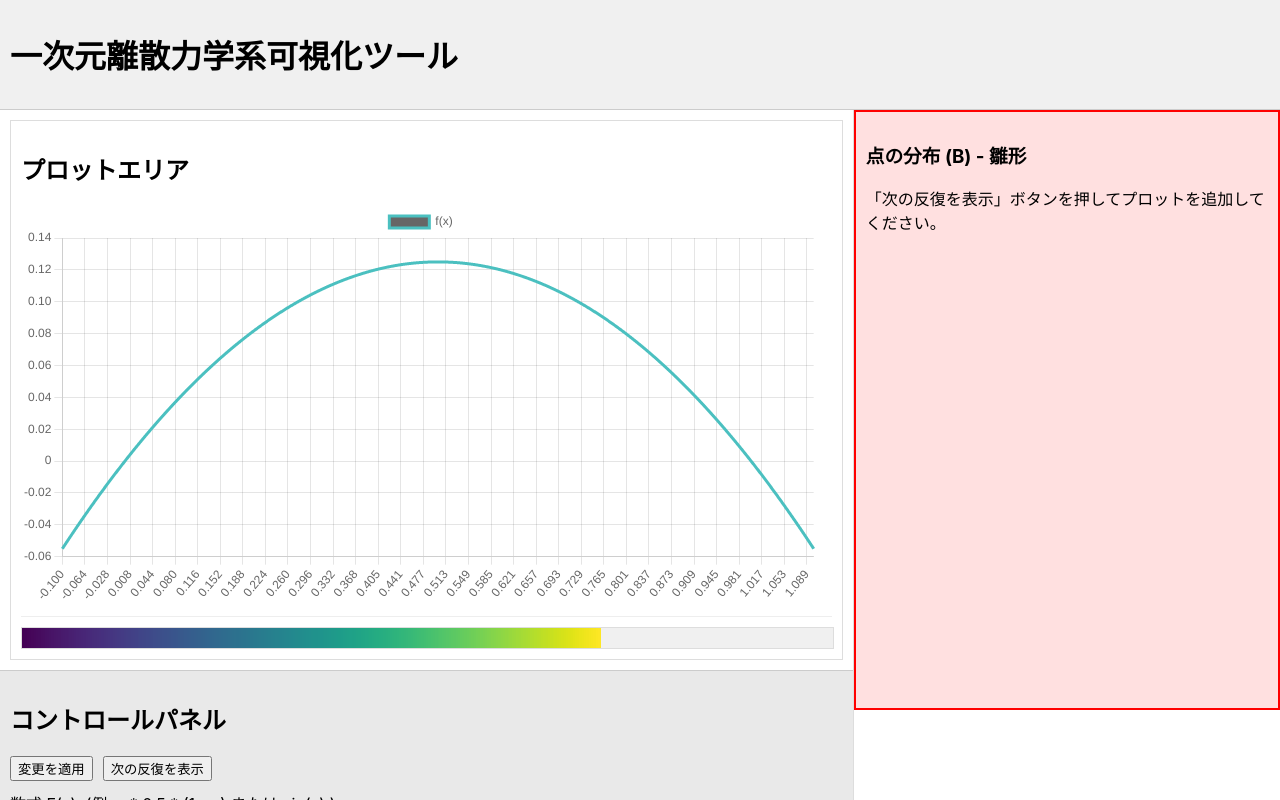
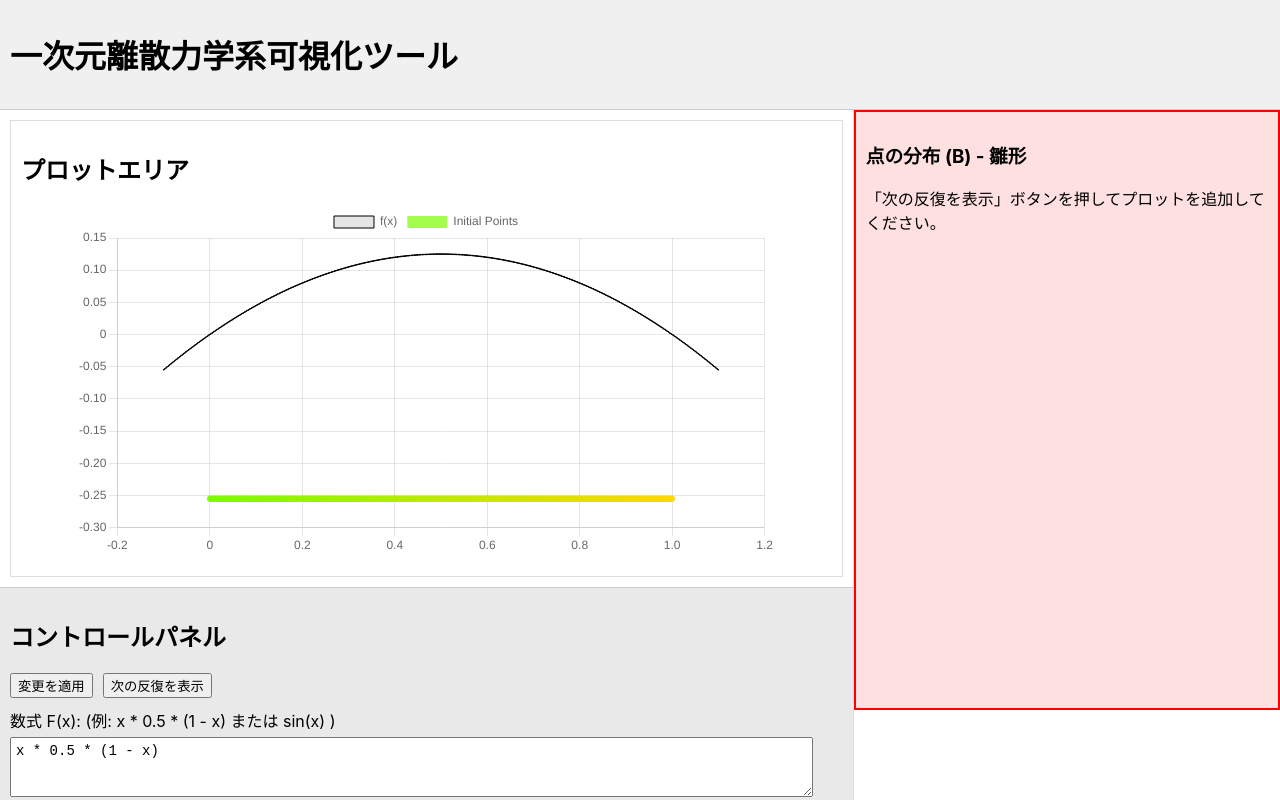
Before and after one commit to Terbium234/Dynamics1D, a React (Create React App) app: page / in a window 1280 px wide. Both pictures are taken after a click on the button "変更を適用". Shown: the top 800 px of the page. Built offline with nearby package versions, Linux system fonts and the light colour scheme.

Commit message:
gradation distribution done

```diff
--- a/src/components/PlotArea.js
+++ b/src/components/PlotArea.js
@@ -1,5 +1,5 @@
 // client/src/components/PlotArea.js
-import React, { useEffect, useState } from 'react';
+import React, { useEffect, useState, useMemo } from 'react'; // useMemo をインポート
 import { format } from 'mathjs'; // math.jsのformat関数をインポート
 import { Line } from 'react-chartjs-2';
 import * as d3 from 'd3'; // ← ここでD3.jsライブラリ全体を 'd3' という名前でインポートしています
@@ -13,6 +13,7 @@ import {
   Title,
   Tooltip,
   Legend,
+  // Filler プラグインは、線の下を塗りつぶす場合に必要ですが、今回は散布図なので直接は不要です。
 } from 'chart.js';
 
 ChartJS.register(
@@ -29,28 +30,34 @@ function PlotArea({ pointsData, parsedFunction, left, right, N_points }) { // N_
   // 表示する点のインデックス (0, 1, 2)
   const pointIndicesToShow = [0, 1, 2];
   const pointsToDisplay = pointsData.filter((_, index) => pointIndicesToShow.includes(index));
+  const SCATTER_PLOT_Y_OFFSET = 0.1; // f(x)の最小値からのオフセット量の基準
+  const MIN_SCATTER_Y_OFFSET_VALUE = 0.2; // 散布図のYオフセットの最小絶対値
 
-  const [chartData, setChartData] = useState(null);
+  // Stateの定義
+  const [fxData, setFxData] = useState(null);
+  // 散布図のプロットデータ
+  const [scatterPlotData, setScatterPlotData] = useState(null);
+  // カラーパレット
+  const [colorPalette, setColorPalette] = useState([]);
 
+  // カラーパレットの計算
   useEffect(() => {
     if (parsedFunction && typeof left === 'number' && typeof right === 'number' && left <= right) {
-    //   const l = right - left;
-    //   const domainMin = left - (l === 0 ? 0.1 : l / 10);
-    //   const domainMax = right + (l === 0 ? 0.1 : l / 10);
-    //   const numberOfSamplePoints = 1000; // グラフの滑らかさ。必要に応じて調整
-    //   const step = (domainMax - domainMin) / (numberOfSamplePoints > 1 ? numberOfSamplePoints - 1 : 1);
-
       const l = right - left;
-      const domainMin = left - l / 10;
-      const domainMax = right + l / 10;
+      // left === right の場合に domainMin と domainMax が同じ値にならないように調整
+      const domainOffset = l === 0 ? 0.1 : l / 10;
+      const domainMin = left - domainOffset;
+      const domainMax = right + domainOffset;
       const numberOfSamplePoints = 1000; // グラフの滑らかさ。必要に応じて調整
-      const step = (domainMax - domainMin) / (numberOfSamplePoints - 1);
+      // numberOfSamplePoints が1以下の場合の0除算を避ける
+      const step = numberOfSamplePoints > 1 ? (domainMax - domainMin) / (numberOfSamplePoints - 1) : 0;
 
 
       const labels = [];
       const dataPoints = [];
-      const pointBackgroundColors = [];
-      const pointRadii = [];
+      // f(x)のグラフの点に関するスタイルは、データセットオブジェクト内で直接指定するため、これらの配列は不要になります。
+      // const pointBackgroundColors = [];
+      // const pointRadii = [];
 
       for (let i = 0; i < numberOfSamplePoints; i++) {
         const x = domainMin + i * step;
@@ -60,82 +67,169 @@ function PlotArea({ pointsData, parsedFunction, left, right, N_points }) { // N_
           // InfinityやNaNはグラフ描画に適さないためnullにするかフィルタリング
           if (typeof y === 'number' && isFinite(y)) {
             dataPoints.push(y);
-            // 原点に近い点を強調 (例: xとyがほぼ0)
-            // if (Math.abs(x) < step / 2 && Math.abs(y) < (step * 5)) { // yの許容範囲は調整が必要
-            //   pointBackgroundColors.push('black'); // 強調色を黒に変更
-            //   pointRadii.push(5);
-            // } else {
-            //   pointBackgroundColors.push('rgba(75, 192, 192, 0.5)'); // 通常の点の色を少し薄く
-            //   pointRadii.push(2); // 通常の点の半径
-            // }
           } else {
             dataPoints.push(null); // 無効な値はグラフ上で途切れさせる
-            pointBackgroundColors.push('rgb(75, 192, 192)');
-            pointRadii.push(2);
           }
         } catch (error) {
           console.error(`Error evaluating function at x=${x}:`, error);
           dataPoints.push(null);
-          pointBackgroundColors.push('rgb(75, 192, 192)');
-          pointRadii.push(2);
         }
       }
 
-      setChartData({
+      setFxData({
         labels,
         datasets: [
           {
             label: 'f(x)',
             data: dataPoints,
-            borderColor: 'rgb(75, 192, 192)',
-            backgroundColor: pointBackgroundColors, // 点の色
+            borderColor: 'rgb(0, 0, 0)', // 関数の線の色を黒に
+            backgroundColor: 'rgba(0, 0, 0, 0.1)', // 関数の線の背景色（ほぼ透明な黒）
             tension: 0.1,
-            spanGaps: true, // nullの箇所を繋がない
-            pointRadius: pointRadii, // 点の半径
+            spanGaps: true, // nullの箇所を繋がないようにする
+            borderWidth: 1, // 関数の線の太さを1ピクセルに設定
+            pointRadius: 0.3, // f(x)の線上の点を小さく表示する
+            pointHoverRadius: 3, // ホバー時の点の半径も小さめに
           },
         ],
       });
     } else {
-      setChartData(null); // 関数がない場合はグラフデータをクリア
+      setFxData(null); // 関数がない場合はf(x)データをクリア
     }
-  }, [parsedFunction, left, right]);
+  }, [parsedFunction, left, right]); // 依存配列は関数の定義域と関数自体
+
+  // left, right が変更されたときにデュオトーンの補間関数を生成
+  useEffect(() => {
+    if (typeof left === 'number' && typeof right === 'number') {
+      // グラデーションを黄緑から黄色へ変更
+      const color1 = 'lawngreen'; // 開始色 (黄緑)
+      const color2 = 'gold';      // 終了色 (黄色)
+      setColorPalette([d3.interpolate(color1, color2)]); // 配列に補間関数を格納
+    } else {
+      setColorPalette([d3.interpolate('lawngreen', 'gold')]); // デフォルトも同様に
+    }
+  }, [left, right]); // 依存配列は left と right のみ
 
   // pointsDataの時刻0の点をグラデーション表示
-  const initialPointsForDisplay = [];
-  if (pointsData && pointsData.length > 0 && typeof left === 'number' && typeof right === 'number' && left <= right) {
-    const range = right - left;
-    pointsData.forEach((point, index) => {
-      if (point.positions && point.positions.length > 0 && point.positions[0]?.time === 0) {
-        const xPos = point.positions[0].x;
-        initialPointsForDisplay.push({
-          id: point.id,
-          x: xPos,
-          // leftからrightの範囲における相対位置で色を決定
-          color: d3.interpolateViridis(range === 0 ? 0.5 : (xPos - left) / range),
-        });
+  const initialPointsForDisplay = useMemo(() => {
+    const result = [];
+    // colorPalette[0] に補間関数が格納されていることを期待
+    if (pointsData && pointsData.length > 0 && typeof left === 'number' && typeof right === 'number' && colorPalette.length > 0 && typeof colorPalette[0] === 'function') {
+      const interpolator = colorPalette[0]; // デュオトーン補間関数を取得
+      const range = right - left;
+
+      pointsData.forEach((point) => {
+        if (point.positions && point.positions.length > 0 && point.positions[0]?.time === 0) {
+          const xPos = point.positions[0].x;
+          let color;
+
+          if (range === 0) {
+            // 範囲がゼロの場合は中間色を使用
+            color = interpolator(0.5);
+            // d3.colorを使って透明度を設定
+            if (d3.color(color)) color = d3.color(color).copy({opacity: 0.7}).toString();
+          } else {
+            // x座標を [0, 1] の範囲に正規化
+            const relativePos = Math.max(0, Math.min(1, (xPos - left) / range));
+            // 正規化された値を使って補間関数から色を取得し、透明度を設定
+            color = interpolator(relativePos);
+            if (d3.color(color)) color = d3.color(color).copy({opacity: 0.7}).toString();
+          }
+          result.push({ id: point.id, x: xPos, color: color });
+        }
+      });
+    }
+    return result;
+  }, [pointsData, left, right, colorPalette]); // colorPalette (補間関数) に依存
+
+  // 散布図のデータセット生成
+  useEffect(() => {
+    // fxData とその内部データが存在し、initialPointsForDisplay も存在する場合に処理
+    if (fxData && fxData.datasets && fxData.datasets[0] && fxData.datasets[0].data && initialPointsForDisplay.length > 0) {
+      const yValues = fxData.datasets[0].data.filter(y => typeof y === 'number' && isFinite(y));
+      const minYValue = yValues.length > 0 ? Math.min(...yValues) : 0;
+      const yOffsetMagnitude = SCATTER_PLOT_Y_OFFSET * Math.max(1, Math.abs(minYValue));
+      const scatterY = minYValue - Math.max(MIN_SCATTER_Y_OFFSET_VALUE, yOffsetMagnitude);
+
+      const scatterData = initialPointsForDisplay.map(point => ({
+        x: point.x,
+        y: scatterY,
+      }));
+      const scatterColors = initialPointsForDisplay.map(point => point.color);
+
+      setScatterPlotData({ // 散布図データ専用のstateを更新
+        type: 'scatter',
+        label: 'Initial Points',
+        data: scatterData,
+        backgroundColor: scatterColors, // 計算したデュオトーン色を適用
+        pointRadius: 3, // 少し大きくして透明度の効果を見やすくする (お好みで調整)
+        pointHoverRadius: 4.5,
+        pointBorderWidth: 0, // 点の輪郭を消す
+        showLine: false,
+      });
+    } else {
+      setScatterPlotData(null); // 条件に合わない場合はクリア
+    }
+  }, [initialPointsForDisplay, fxData]); // 依存配列を整理
+
+  // Chart.jsに渡す最終的なデータ (f(x)と散布図をマージ)
+  const chartDataForRender = useMemo(() => {
+    if (!fxData) return null;
+
+    // fxData.datasets が undefined または空配列でないことを確認
+    const baseDatasets = fxData.datasets ? [...fxData.datasets] : [];
+    const finalDatasets = [...baseDatasets];
+
+    if (scatterPlotData) {
+      const existingScatterIndex = finalDatasets.findIndex(ds => ds.type === 'scatter');
+      if (existingScatterIndex !== -1) {
+        finalDatasets[existingScatterIndex] = scatterPlotData;
+      } else {
+        finalDatasets.push(scatterPlotData);
       }
-    });
+    } else {
+      // scatterPlotData が null の場合、既存の散布図データセットを削除
+      const scatterIndex = finalDatasets.findIndex(ds => ds.type === 'scatter');
+      if (scatterIndex !== -1) {
+        finalDatasets.splice(scatterIndex, 1);
+      }
+    }
+
+    return {
+      labels: fxData.labels,
+      datasets: finalDatasets,
+    };
+  }, [fxData, scatterPlotData]);
+
+  if (!chartDataForRender) {
+    return (
+      <main style={{ padding: '10px', flexGrow: 1, border: '1px solid #ddd', margin: '10px' }}>
+        <h2>プロットエリア</h2>
+        <p>データをロード中または設定が不十分です... (関数、Left, Rightを設定してください)</p>
+      </main>
+    );
   }
 
   return (
     <main style={{ padding: '10px', flexGrow: 1, border: '1px solid #ddd', margin: '10px' }}>
       <h2>プロットエリア</h2>
-      {chartData && (
-        <div style={{ minHeight: '300px', maxHeight: '400px', marginBottom: '10px', flexShrink: 0 }}> {/* グラフのコンテナサイズとマージン調整 */}
+      {chartDataForRender && ( // chartData を chartDataForRender に変更
+        <div style={{ minHeight: '300px', maxHeight: '400px', maxWidth: '700px', margin: '0 auto 10px auto', flexShrink: 0, position: 'relative' }}> {/* 幅を制限し中央寄せ */}
           {/* グラフのコンテナの幅も高さに合わせて調整するか、アスペクト比をChart.js側で設定 */}
         {/* <div style={{ width: '300px', height: '300px', marginBottom: '20px' }}> */}
           <Line
-            data={chartData}
+            data={chartDataForRender} // ここを修正
             options={{
               responsive: true,
               maintainAspectRatio: true, // 縦横比を維持しようとします
+              animation: false, // ★ パフォーマンス改善のためアニメーションを無効化
               // aspectRatio: 1, // Chart.js v3.7+ で利用可能。1で正方形に近くなる。
               scales: {
                 x: {
-                  // グラフのX軸描画範囲を明示的に設定 (left === right の場合も考慮)
+                  type: 'linear', // X軸を線形スケールに変更
                   grid: {
                     color: 'rgba(0, 0, 0, 0.1)', // 通常のグリッド線の色
                   },
+                  // labelsは不要になる (type: 'linear' のため)
                   ticks: {
                     color: '#666', // 通常の目盛りの色
                   }
@@ -149,66 +243,19 @@ function PlotArea({ pointsData, parsedFunction, left, right, N_points }) { // N_
                     color: '#666', // 通常の目盛りの色
                   }
                 }
+              },
+              plugins: {
+                legend: {
+                  display: true
+                },
+                tooltip: {
+                  enabled: true
+                }
               }
             }} />
         </div>
       )}
-      {/* <p style={{ marginTop: '20px' }}>最初の3点の位置情報:</p>
-      {pointsToDisplay.length > 0 ? (
-        <ul style={{ listStyleType: 'none', paddingLeft: 0 }}>
-          {pointsToDisplay.map(point => (
-            <li key={point.id} style={{ marginBottom: '15px', borderBottom: '1px solid #eee', paddingBottom: '10px' }}>
-              <strong>点ID: {point.id}</strong>
-              {point.positions.length > 0 ? (
-                <ul style={{ listStyleType: 'disc', paddingLeft: '20px', marginTop: '5px' }}>
-                  {point.positions.map(pos => (
-                    <li key={`${point.id}-time-${pos.time}`}>
-                      時刻 {pos.time}: 位置{' '}
-                      {typeof pos.x === 'number' && isFinite(pos.x)
-                        ? pos.x.toFixed(4)
-                        : typeof pos.x?.toString === 'function'
-                          ? format(pos.x, { precision: 4, notation: 'fixed' }) // math.jsの型かもしれないのでformatを試す
-                          : String(pos.x) // その他の場合は文字列として表示
-                      }
-                    </li>
-                  ))}
-                </ul>
-              ) : (
-                <p style={{ marginLeft: '20px', fontStyle: 'italic' }}>位置情報がありません。</p>
-              )}
-            </li>
-          ))}
-        </ul>
-      ) : (
-        <p>表示する点のデータがありません。コントロールパネルで設定後、「次の反復を表示」を押してください。</p>
-      )} */}
-      {initialPointsForDisplay.length > 0 && (
-        <div style={{ marginTop: '10px', borderTop: '1px solid #eee', paddingTop: '10px' }}>
-          {/* 点を表示するコンテナ: このコンテナの幅が left から right に対応する */}
-          <div style={{
-              display: 'flex', // 点を横に並べるため
-              width: '100%', // 親要素いっぱいに広がる
-              height: '20px', // 点の列の高さ
-              backgroundColor: '#f0f0f0', // 背景色
-              position: 'relative', // 子要素の絶対配置の基準 (今回は使いませんが、拡張性を考慮)
-              border: '1px solid #ddd',
-              overflow: 'hidden', // はみ出し防止
-            }}>
-            {initialPointsForDisplay.map(point => (
-                <div
-                key={point.id}
-                title={`x: ${point.x.toFixed(3)}`}
-                style={{
-                    flexGrow: 1, // 各点が利用可能なスペースを均等に分け合う
-                    height: '100%', // コンテナの高さに合わせる
-                    backgroundColor: point.color,
-                }}
-                />
-            ))}
-            <h4>初期点の分布 (N_points: {initialPointsForDisplay.length})</h4>
-          </div>
-        </div>
-      )}
+      {/* 以前の initialPointsForDisplay を表示していた div は削除 */}
     </main>
   );
 }
```
